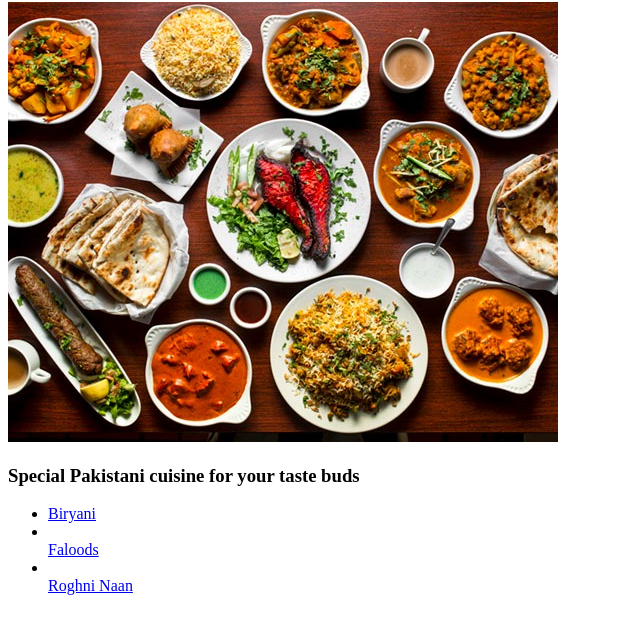
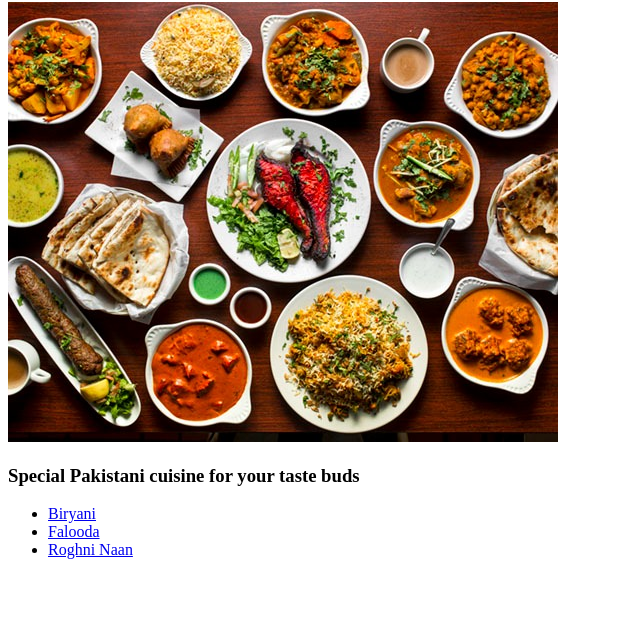
Before and after one commit to MrA2Z/odin_recipes, a plain HTML site: page index.html in a window 1280 px wide. Shown: the part 78-712 px from the top of the page, without its empty margins (0-640 px from the left). Drawn offline with Linux system fonts and the light colour scheme.

Commit message:
Making some edits in the recipes

```diff
--- a/index.html
+++ b/index.html
@@ -12,8 +12,8 @@
         <h3>Special Pakistani cuisine for your taste buds</h3>
         <ul>
             <li><a href="recipes/biryani.html">Biryani</a></li>
-            <li></li><a href="recipes/falooda.html">Faloods</a></li>
-            <li></li><a href="recipes/roghni_naan.html">Roghni Naan</a></li>
+            <li><a href="recipes/falooda.html">Falooda</a></li>
+            <li><a href="recipes/roghni_naan.html">Roghni Naan</a></li>
         </ul>
     </body>
 
```
Also changed, not shown: recipes/biryani.html (+1 -1 lines), recipes/roghni_naan.html (+1 -1 lines).
